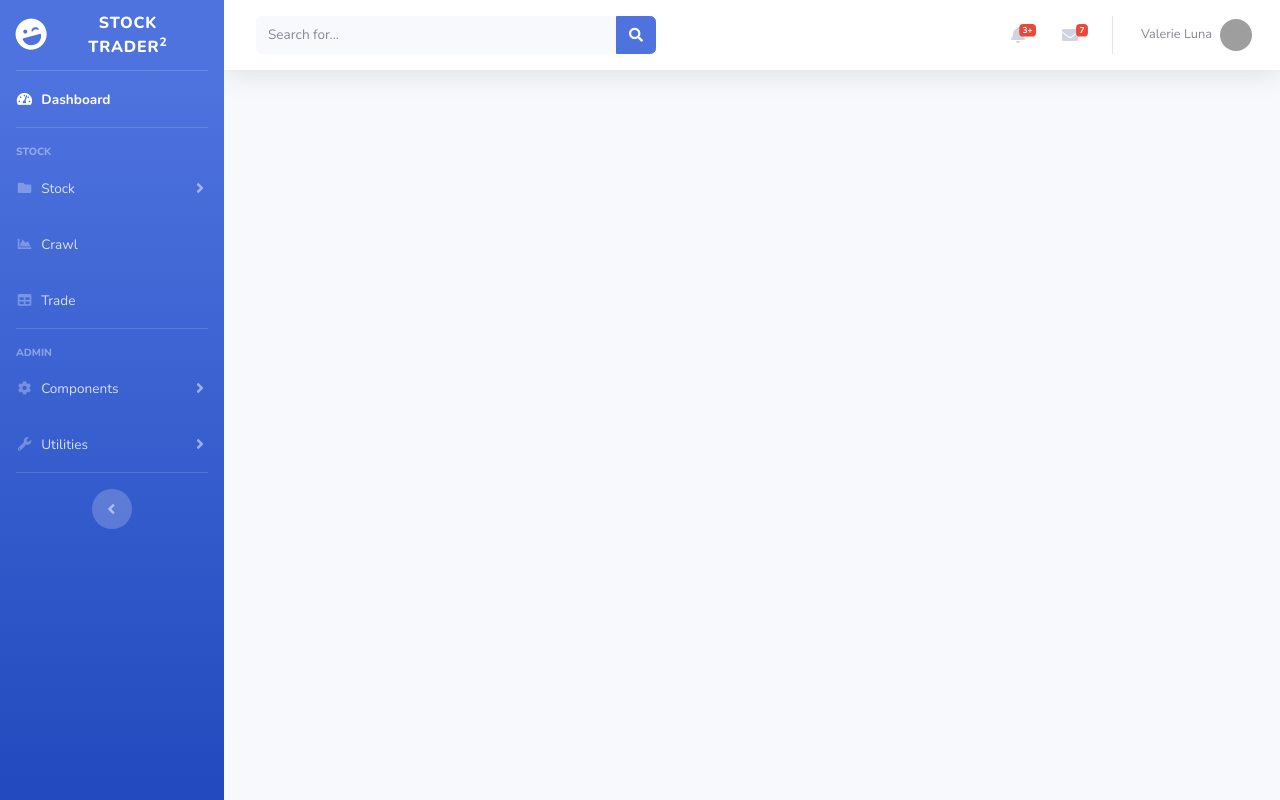
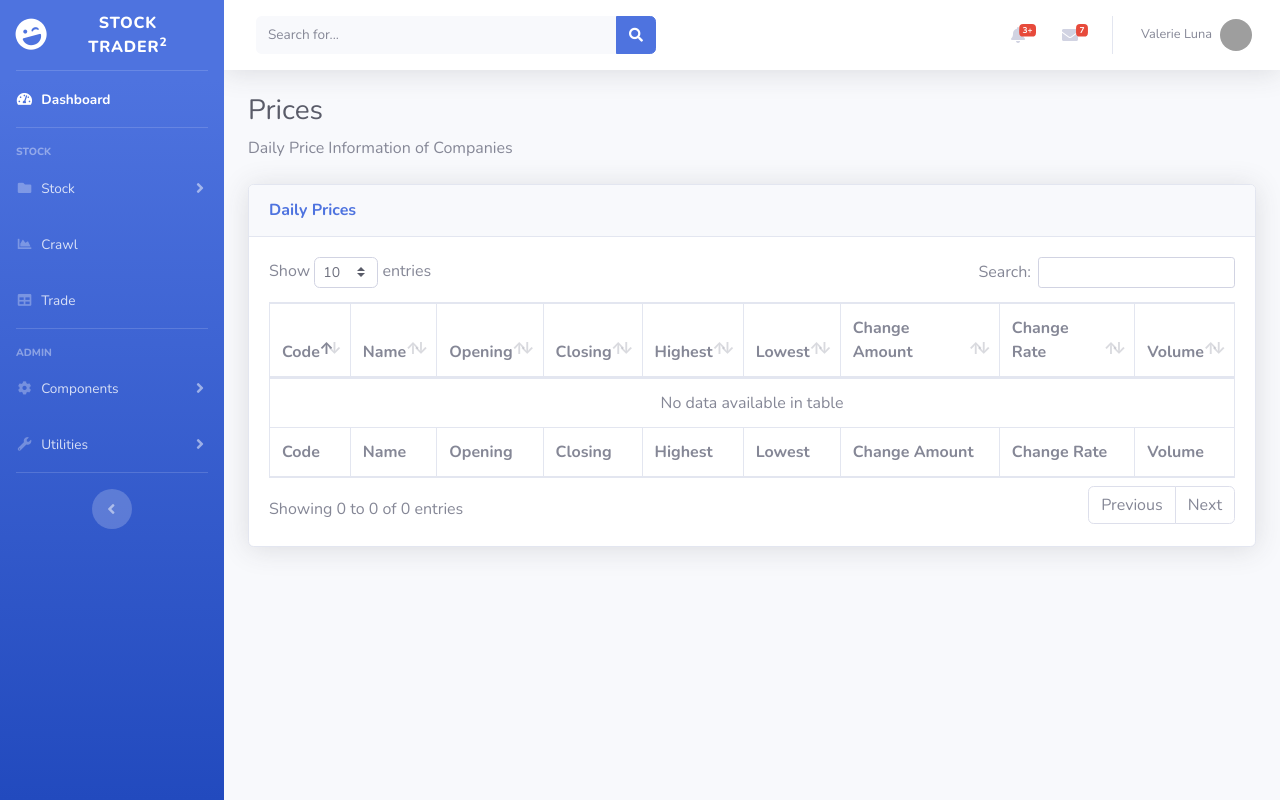
Before and after one commit to infomuscle/stock-trader, a Django app: page /price in a window 1280 px wide. Run offline with Django 3.2, Linux system fonts and the light colour scheme; data that the repository does not hold is empty; some libraries are stand-ins or nearby versions; grey boxes are pictures that could not be loaded.

Commit message:
Improved Price Page to Show Price Data

```diff
--- a/front/main/templates/main/price.html
+++ b/front/main/templates/main/price.html
@@ -4,4 +4,61 @@
 
 {% block content %}
 
+    <!-- Page Heading -->
+    <h1 class="h3 mb-2 text-gray-800">Prices</h1>
+    <p class="mb-4">Daily Price Information of Companies</p>
+
+    <!-- Company Datatables -->
+    <div class="card shadow mb-4">
+        <div class="card-header py-3">
+            <h6 class="m-0 font-weight-bold text-primary">Daily Prices</h6>
+        </div>
+        <div class="card-body">
+            <div class="table-responsive">
+                <table class="table table-bordered w-100" id="dataTable">
+                    <thead>
+                    <tr>
+                        <th>Code</th>
+                        <th>Name</th>
+                        <th>Opening</th>
+                        <th>Closing</th>
+                        <th>Highest</th>
+                        <th>Lowest</th>
+                        <th>Change Amount</th>
+                        <th>Change Rate</th>
+                        <th>Volume</th>
+                    </tr>
+                    </thead>
+                    <tfoot>
+                    <tr>
+                        <th>Code</th>
+                        <th>Name</th>
+                        <th>Opening</th>
+                        <th>Closing</th>
+                        <th>Highest</th>
+                        <th>Lowest</th>
+                        <th>Change Amount</th>
+                        <th>Change Rate</th>
+                        <th>Volume</th>
+                    </tr>
+                    </tfoot>
+                    <tbody>
+                    {% for price in prices %}
+                        <tr>
+                            <td>{{ price.code }}</td>
+                            <td>{{ price.date }}</td>
+                            <td>{{ price.opening }}</td>
+                            <td>{{ price.closing }}</td>
+                            <td>{{ price.highest }}</td>
+                            <td>{{ price.lowest }}</td>
+                            <td>{{ price.change_amount }}</td>
+                            <td>{{ price.change_rate }}</td>
+                            <td>{{ price.volume }}</td>
+                        </tr>
+                    {% endfor %}
+                    </tbody>
+                </table>
+            </div>
+        </div>
+    </div>
 {% endblock %}
--- a/front/main/views.py
+++ b/front/main/views.py
@@ -27,14 +27,18 @@ def summary(request):
 
 def price(request):
     context = {}
+
+    prices = DailyPrice.objects.all()
+    context["prices"] = prices
+
     return render(request, 'main/price.html', context)
 
 
 def indicator(request):
     context = {}
 
-    daily_indicators = DailyIndicator.objects.all()
-    context["indicators"] = daily_indicators
+    indicators = DailyIndicator.objects.all()
+    context["indicators"] = indicators
 
     return render(request, 'main/indicator.html', context)
 
```
